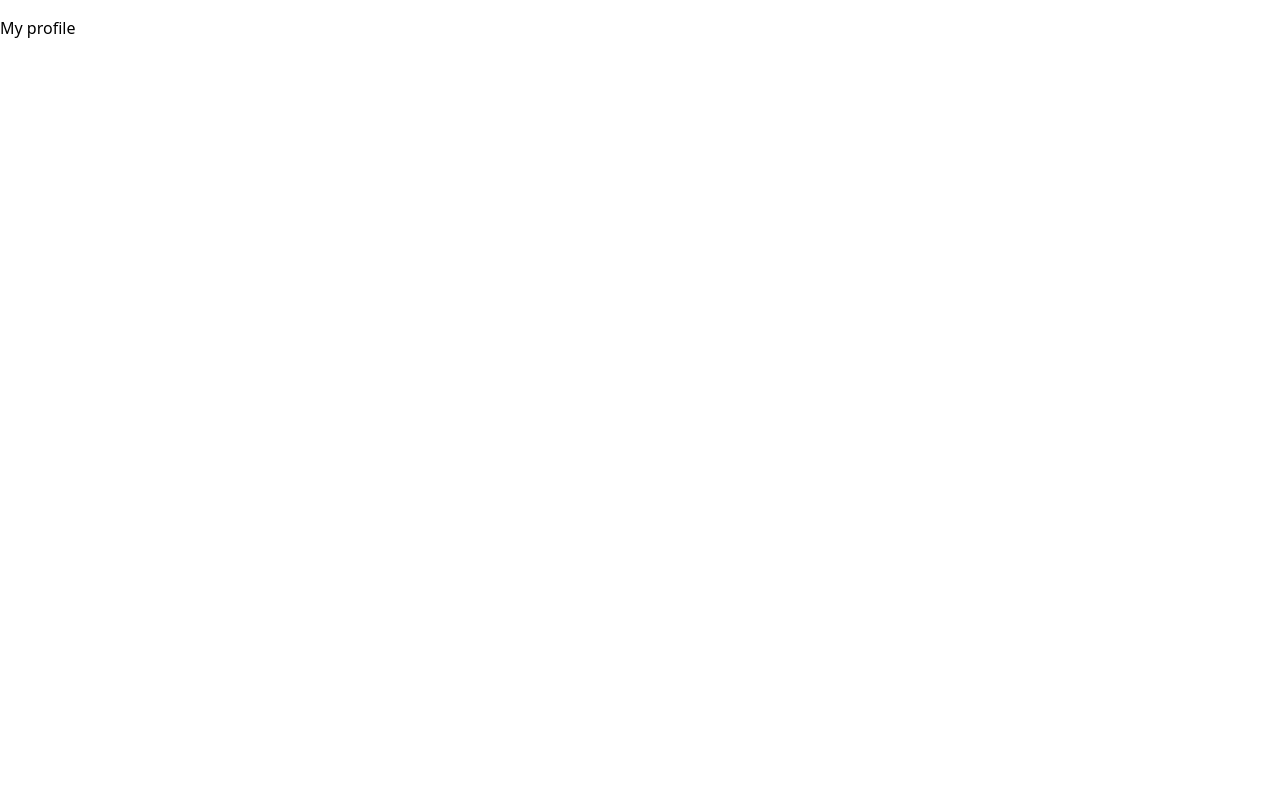
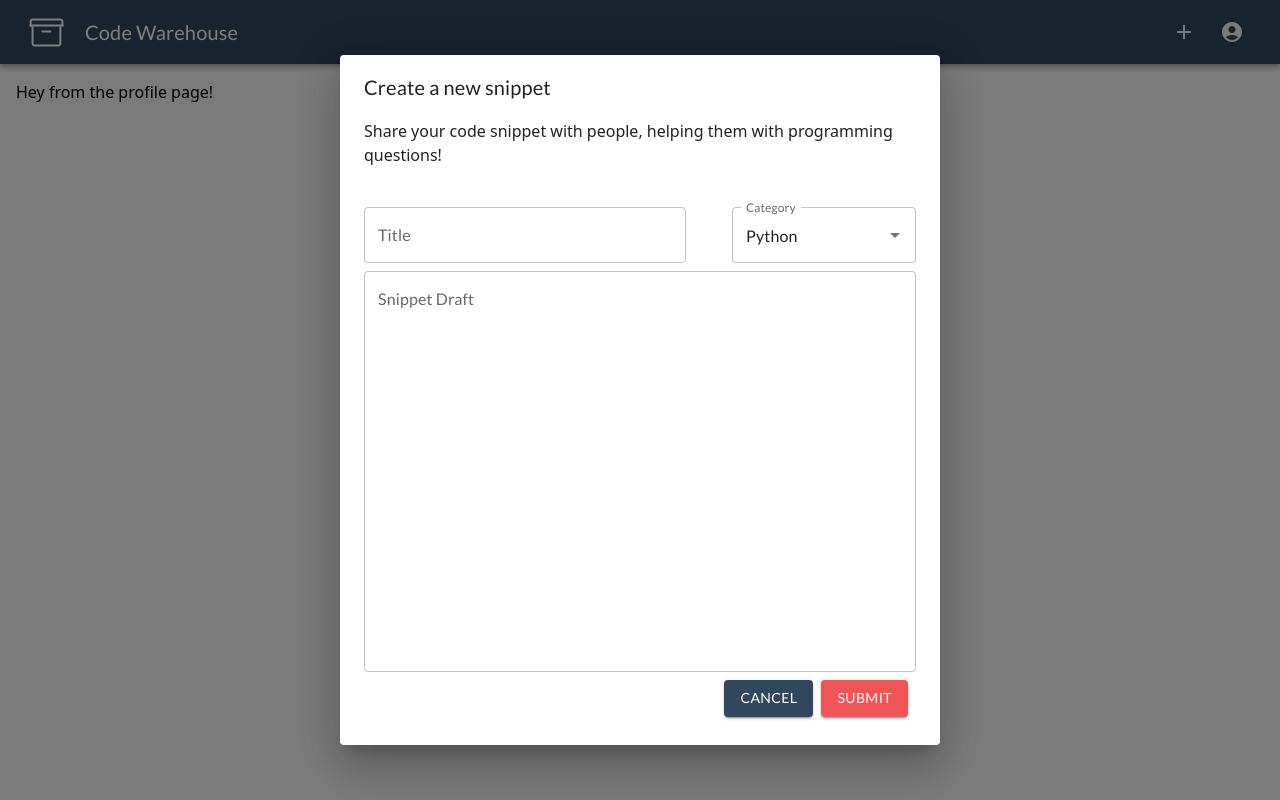
Before and after one commit to robertchenbao/code-warehouse, a React (Create React App) app in the folder frontend/: page /profile in a window 1280 px wide. Built offline with nearby package versions, Linux system fonts and the light colour scheme.

Commit message:
Add basic layout for profile

```diff
--- a/frontend/src/Profile.js
+++ b/frontend/src/Profile.js
@@ -1,7 +1,59 @@
+import React from "react";
+import AppBar from "@mui/material/AppBar";
+import Box from "@mui/material/Box";
+import Toolbar from "@mui/material/Toolbar";
+import Typography from "@mui/material/Typography";
+import logo from "./logo.svg"; // Tell webpack this JS file uses this image
+import { useTheme } from "@mui/material/styles";
+import AccountMenu from "./AccountMenu";
+
 export default function Profile() {
+    const theme = useTheme();
+
+    function displayContent() {
+        return <p>Hey from the profile page!</p>;
+    }
+
     return (
-        <main style={{ padding: "1rem 0" }}>
-            <h2>My profile</h2>
-        </main>
+        <Box
+            sx={{
+                display: "flex",
+                flexDirection: "column",
+                minHeight: "100vh",
+                flexGrow: 1,
+                backgroundColor: theme.palette.background.main,
+            }}
+        >
+            <AppBar position="fixed">
+                <Toolbar>
+                    <img src={logo} alt="logo" width="45px" className="mr-4" />
+                    <Typography
+                        variant="h6"
+                        noWrap
+                        component="div"
+                        className="w-60 hidden md:block"
+                    >
+                        Code Warehouse
+                    </Typography>
+
+                    <Box sx={{ flexGrow: 1 }} />
+
+                    <AccountMenu />
+                </Toolbar>
+            </AppBar>
+            <div className="flex flex-row w-full">
+                <Box
+                    component="main"
+                    sx={{
+                        flexGrow: 1,
+                        p: 2,
+                        width: { sm: "100%" },
+                    }}
+                >
+                    <Toolbar />
+                    {displayContent()}
+                </Box>
+            </div>
+        </Box>
     );
 }
```
